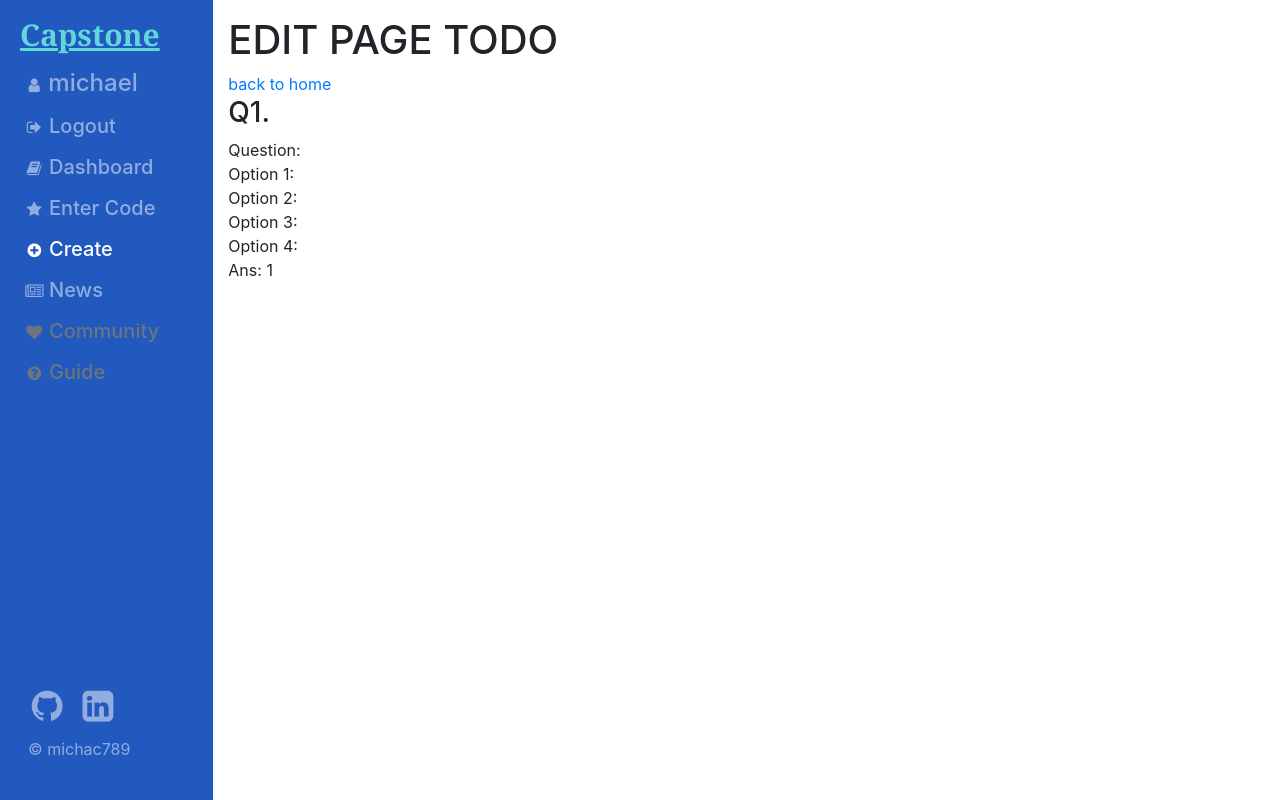
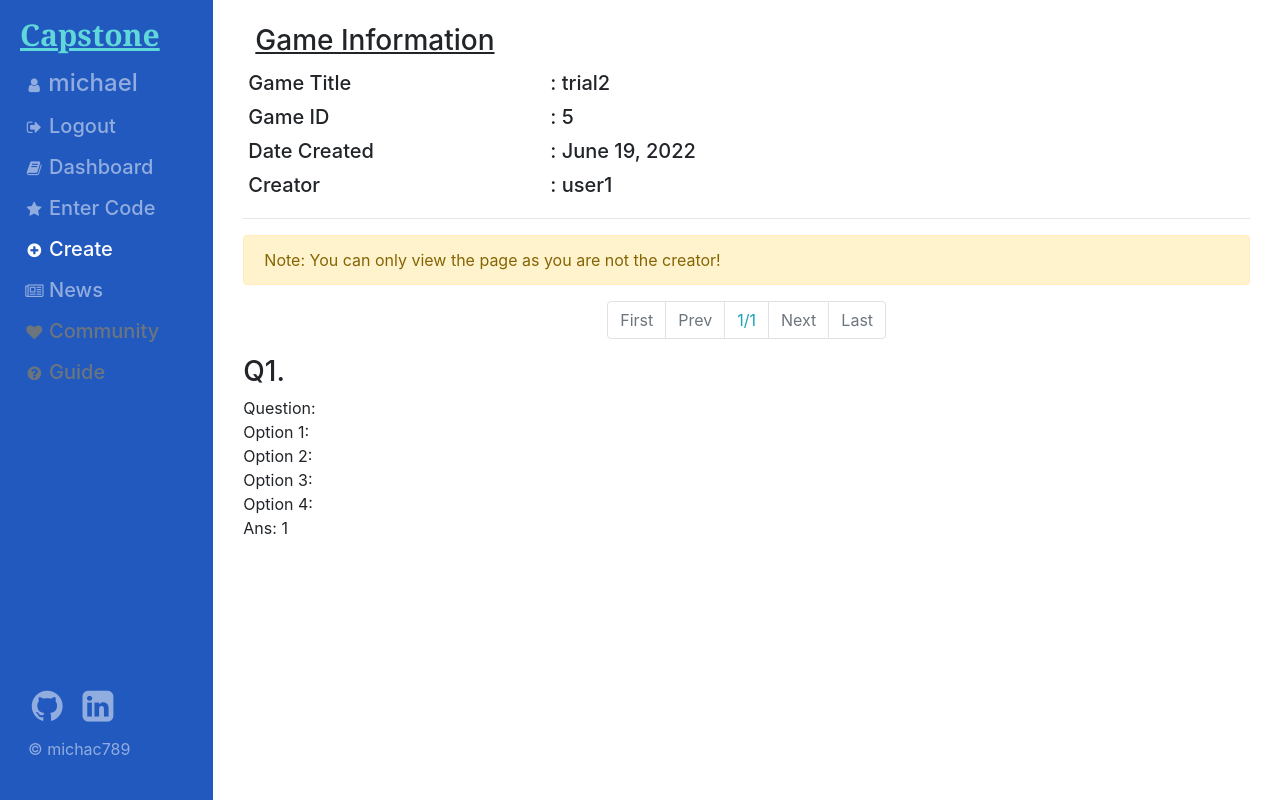
Before and after one commit to michac789/Capstone, a Django app: page /create/5 in a window 1280 px wide. Run offline with Django 3.2, Linux system fonts and the light colour scheme; a user stored in the database is signed in; data comes from the database, SQL or seed files in the repository; both versions use the stored data as it was after the commit; some libraries are stand-ins or nearby versions.

Commit message:
improved edit page ui, created pagination feature, fix bug where delete button cause error 500

```diff
--- a/livequiz/forms.py
+++ b/livequiz/forms.py
@@ -23,4 +23,5 @@ class CodeForm(forms.Form):
 
 class AddQuesForm(forms.Form):
     ques_count = forms.IntegerField(label = "Add these amount of questions",
-                                    min_value = 1, max_value = 10)
+                                    min_value = 1, max_value = 10,
+                                    initial = 1)
--- a/livequiz/models.py
+++ b/livequiz/models.py
@@ -88,13 +88,6 @@ class QuestionType1(QuestionTemplate):
     CHOICES = [("1", choice1), ("2", choice2), ("3", choice3), ("4", choice4)]
     answer = models.CharField(max_length=1, choices=CHOICES, default="1")
 
-    def __eq__(self, other):
-        if (self.choice1 == other.choice1 and self.choice2 == other.choice2 and
-            self.choice3 == other.choice3 and self.choice3 == other.choice3 and
-            self.question == other.question and self.answer == other.answer):
-                return True
-        else: return False
-
     def serialize(self):
         return {
             "question": self.question,
--- a/livequiz/static/edit.js
+++ b/livequiz/static/edit.js
@@ -109,5 +109,9 @@ function deletequestion(id) {
     }).then(response => response.json()
     ).then(_ => {
         window.location.reload()
+        //window.location.href = `http://${window.location.host}${window.location.pathname}?page=2`
+        path.reload()
+        document.querySelector(`.questiondiv[data-quesid='${id}']>.questioneditable`).innerHTML =
+            "Question deleted, please click here to reload..."
     }).catch(error => console.log(error))
 }
--- a/livequiz/static/livequiz/create.css
+++ b/livequiz/static/livequiz/create.css
@@ -10,7 +10,7 @@
     padding: 10px;
     background-color: aliceblue;
     width: 300px;
-    height: 150px;
+    height: 120px;
     border: 1px solid black;
 }
 
--- /dev/null
+++ b/livequiz/static/livequiz/edit.css
@@ -0,0 +1,3 @@
+th, td {
+    padding: 5px;
+}
--- a/livequiz/templates/livequiz/create.html
+++ b/livequiz/templates/livequiz/create.html
@@ -53,7 +53,7 @@
                                         {{ form.description.label_tag }}
                                         {{ form.description }}
                                     </div>
-                                    <input type="submit"></input>
+                                    <input type="submit" value="Create" class="btn btn-outline-dark"></input>
                                 </form>
                             </div>
                         </div>
--- a/livequiz/templates/livequiz/edit.html
+++ b/livequiz/templates/livequiz/edit.html
@@ -7,17 +7,48 @@
 
 {% block script %}
     <script src="{% static "edit.js" %}" type="module"></script>
+    <link href="{% static 'livequiz/edit.css' %}" rel="stylesheet">
 {% endblock script %}
 
 {% block body %}
-    <h1>EDIT PAGE TODO</h1>
+    <div class="container">
+        <section class="h3 pl-2 pt-2">
+            <span class="p-1"><u>Game Information</u></span>
+        </section>
+        <table class="h5" style="width: 100%;">
+            <colgroup>
+                <col span="1" style="width: 30%;">
+                <col span="1">
+            </colgroup>
+            <tr>
+                <td>Game Title</td>
+                <td>: {{ game.title }}</td>
+            </tr>
+            <tr>
+                <td>Game ID</td>
+                <td>: {{ game.id }}</td>
+            </tr>
+            <tr>
+                <td>Date Created</td>
+                <td>: {{ game.date_created }}</td>
+            </tr>
+            <tr>
+                <td>Creator</td>
+                <td>: {{ game.creator.username }}</td>
+            </tr>
+        </table><hr>
 
-    <a href="{% url 'livequiz:index' %}">back to home</a>
+        {% if request.user != game.creator %}
+            <section class="alert alert-warning">
+                Note: You can only view the page as you are not the creator!
+            </section>
+        {% endif %}
 
+        {% include 'livequiz/pagination.html' %}
 
-    {% for question in questions.all %}
+        {% for question in questions %}
             <div class="questiondiv" data-quesid={{ question.id }}>
-            <h3>Q{{ forloop.counter }}.</h3>
+                <h3>Q{{ question.count }}.</h3>
                 <section class="questioneditable">
                     <span class="ques_text">Question:</span>
                     <span class="ques">{{ question.question }}</span><br>
@@ -53,5 +84,5 @@
                 <button type="submit">Add</button>
             </form>
         {% endif %}
-
+    </div>
 {% endblock body %}
--- /dev/null
+++ b/livequiz/templates/livequiz/pagination.html
@@ -0,0 +1,69 @@
+<nav aria-label="Pagination Feature" class="">
+    <ul class="pagination justify-content-center">
+
+        {% if not pagination.has_previous %}
+            <li class="page-item disabled">
+                <a class="page-link">
+                    First
+                </a>
+            </li>
+        {% else %}
+            <li class="page-item">
+                <a class="page-link" href="?page=1">
+                    First
+                </a>
+            </li>
+        {% endif %}
+
+        {% if pagination.has_previous %}
+            <li class="page-item">
+                <a class="page-link" href="?page={{ pagination.previous_page_number }}">
+                    Prev
+                </a>
+            </li>
+        {% else %}
+            <li class="page-item disabled">
+                <a class="page-link">
+                    Prev
+                </a>
+            </li>
+        {% endif %}
+
+        <li class="page-item disabled">
+            <div class="page-link">
+                <span id="page_no" class="text-info">
+                    {{ pagination.number }}/{{ pagination.paginator.num_pages }}
+                </span>
+            </div>
+        </li>
+
+        {% if pagination.has_next %}
+            <li class="page-item">
+                <a class="page-link" href="?page={{ pagination.next_page_number }}">
+                    Next
+                </a>
+            </li>
+        {% else %}
+            <li class="page-item disabled">
+                <a class="page-link">
+                    Next
+                </a>
+            </li>
+        {% endif %}
+
+        {% if not pagination.has_next %}
+            <li class="page-item disabled">
+                <a class="page-link">
+                    Last
+                </a>
+            </li>
+        {% else %}
+            <li class="page-item">
+                <a class="page-link" href="?page={{ pagination.paginator.num_pages }}">
+                    Last
+                </a>
+            </li>
+        {% endif %}
+
+    </ul>
+</nav>
--- a/livequiz/util.py
+++ b/livequiz/util.py
@@ -1,3 +1,29 @@
+from django.core.paginator import Paginator, EmptyPage, PageNotAnInteger
+
+
+def paginate(request, posts, num):
+    p = Paginator(posts, num)
+    if "page" in request.GET:
+        try:
+            output_page = p.page(request.GET["page"])
+        except PageNotAnInteger:
+            return p.page(1)
+        except EmptyPage:
+            try:
+                output_page = p.page(int(request.GET["page"]) - 1)
+            except EmptyPage:
+                output_page = p.page(1)
+        return output_page
+    else: return p.page(1)
+
+
+def getcount(posts, start=1):
+    for (i, post) in enumerate(posts):
+        newpost = post
+        newpost.count = i + start
+    return posts
+
+
 # temp = gamesession.game.get_questiontype1_order()
 # print(x)
 # print(x[0])
--- a/livequiz/views.py
+++ b/livequiz/views.py
@@ -6,8 +6,8 @@ from django.contrib.auth.decorators import login_required
 from django.views.decorators.csrf import csrf_exempt
 from json import loads
 
+from . import util
 from .models import Game, GameSession, QuestionType1, AnswerPairType1, UserSession
-from sso.models import User
 from .forms import GameForm, CodeForm, AddQuesForm
 
 
@@ -59,7 +59,6 @@ def createGame(request):
     })
 
 
-@login_required(login_url="sso:login")
 def editGame(request, game_id):
     # make sure game_id is valid
     try: game = Game.objects.get(id = game_id)
@@ -77,13 +76,19 @@ def editGame(request, game_id):
                 QuestionType1(game_origin = game, answer = 1).save()
             return HttpResponseRedirect(reverse("livequiz:edit", args = (game_id,)))
         else:
+            questions = util.getcount(game.questions.all())
             return render(request, "livequiz/edit.html", {
-                "game": game, "questions": game.questions, "form": form, "active": "create",
+                "game": game, "form": form, "active": "create",
+                "questions": util.paginate(request, questions, 3).object_list,
+                "pagination": util.paginate(request, questions, 3),
             })
 
     # 'GET' method: render edit page with questions and form to add more question
+    questions = util.getcount(game.questions.all())
     return render(request, "livequiz/edit.html", {
-        "game": game, "questions": game.questions, "form": AddQuesForm, "active": "create",
+        "game": game, "form": AddQuesForm, "active": "create",
+        "questions": util.paginate(request, questions, 3).object_list,
+        "pagination": util.paginate(request, questions, 3),
     })
 
 
```
Also changed, not shown: db.sqlite3. Lines whose indentation alone changed are shown as unchanged.
